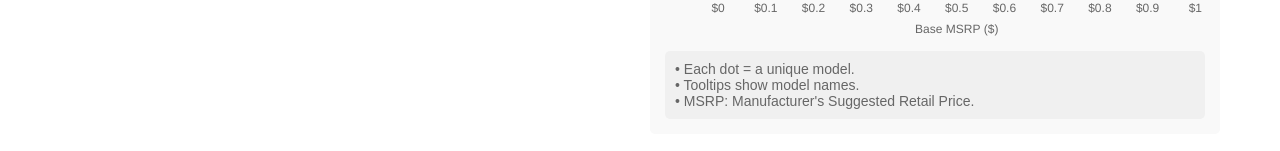
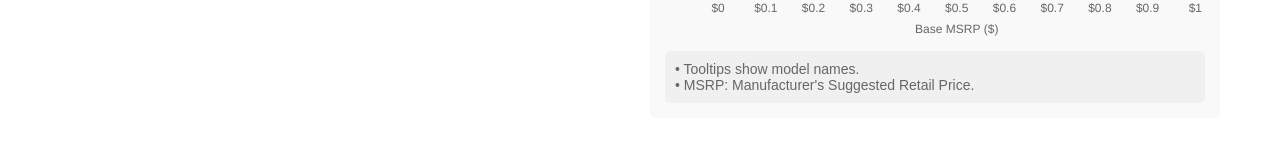
Before and after one commit to Nancyyyyao/final-ev-dashboard, a Next.js app: page / in a window 1280 px wide. Shown: the part 904-1055 px from the top of the page. Built offline with nearby package versions, Linux system fonts and the light colour scheme; no server answers.

Commit message:
remove dot = unique model

```diff
--- a/src/pages/index.js
+++ b/src/pages/index.js
@@ -165,7 +165,7 @@ export default function HomePage() {
               // vehicleTypeFilter={vehicleTypeFilter}
             />
             <div className="scatter-legend">
-              <p>• Each dot = a unique model.</p>
+              {/* <p>• Each dot = a unique model.</p> */}
               <p>• Tooltips show model names.</p>
               <p>• MSRP: Manufacturer's Suggested Retail Price.</p>
             </div>
```
